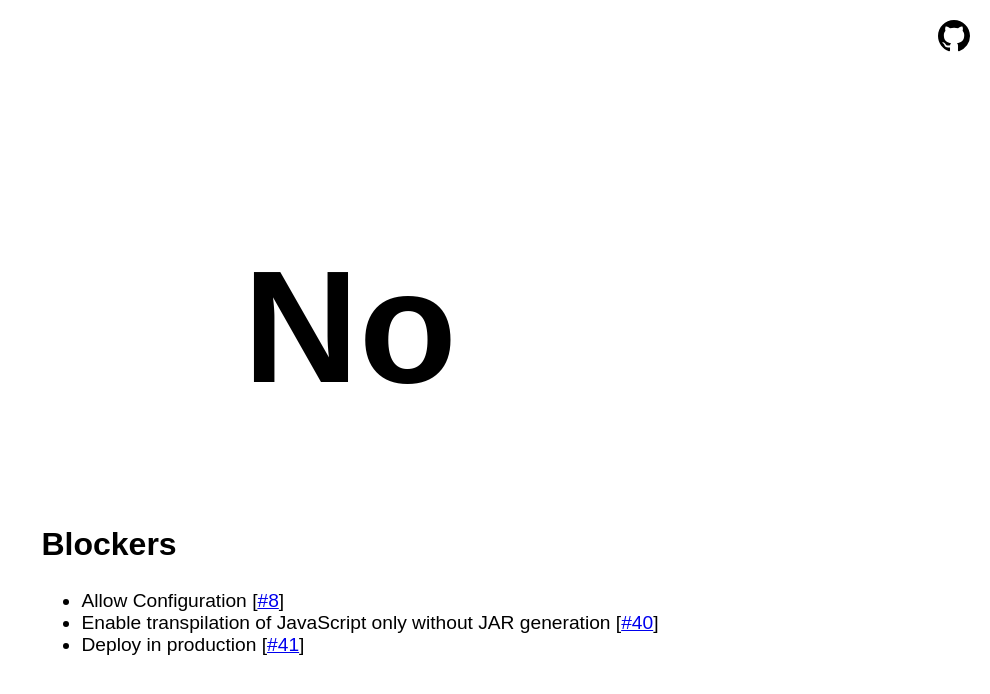
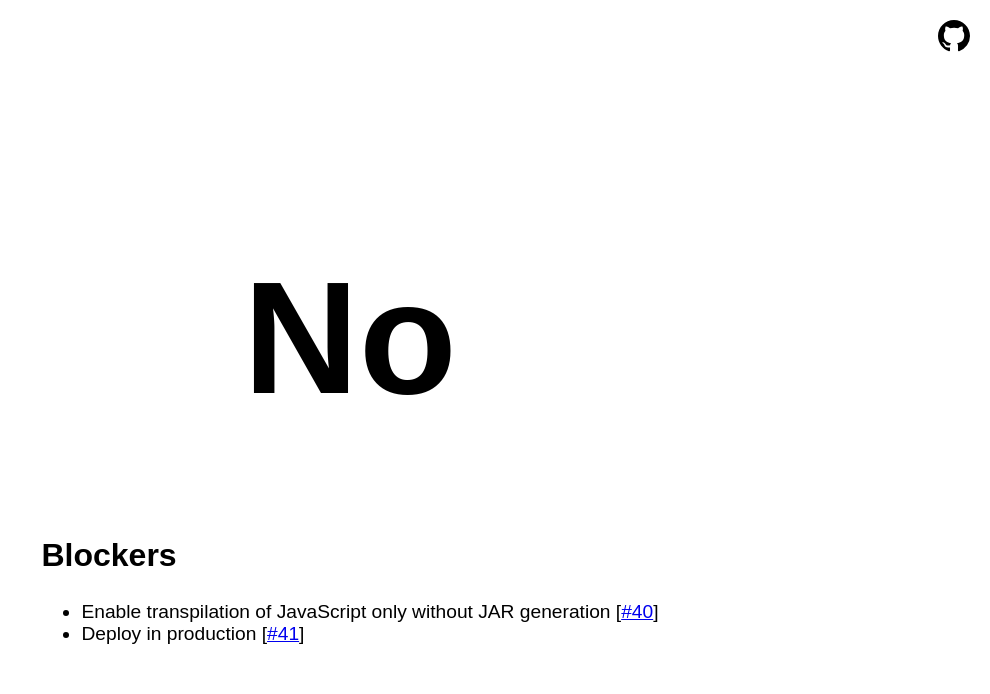
Before and after one commit to moisout/areweimprovedyet, a Nuxt app: page / in a window 1280 px wide. Shown: the top 694 px of the page, without its empty margins (290-1280 px from the left). Built offline with nearby package versions, Linux system fonts and the light colour scheme.

Commit message:
🌱 Remove non-blocking issue

```diff
--- a/app.vue
+++ b/app.vue
@@ -13,7 +13,6 @@ useHead({
 const repoUrl = 'https://github.com/jwanner83/liferay-npm-bundler-improved';
 
 const blockers = ref([
-  { title: 'Allow Configuration', issue: 8 },
   {
     title: 'Enable transpilation of JavaScript only without JAR generation',
     issue: 40,
```
